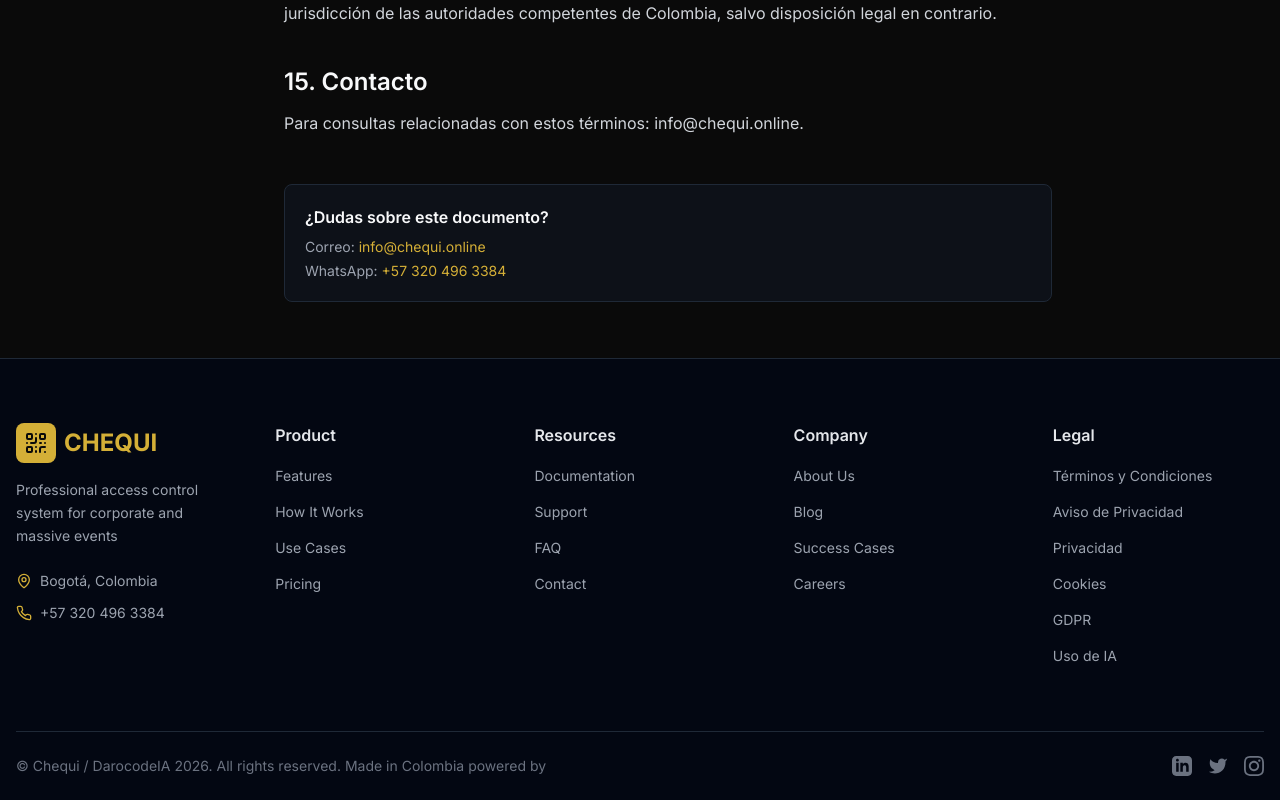
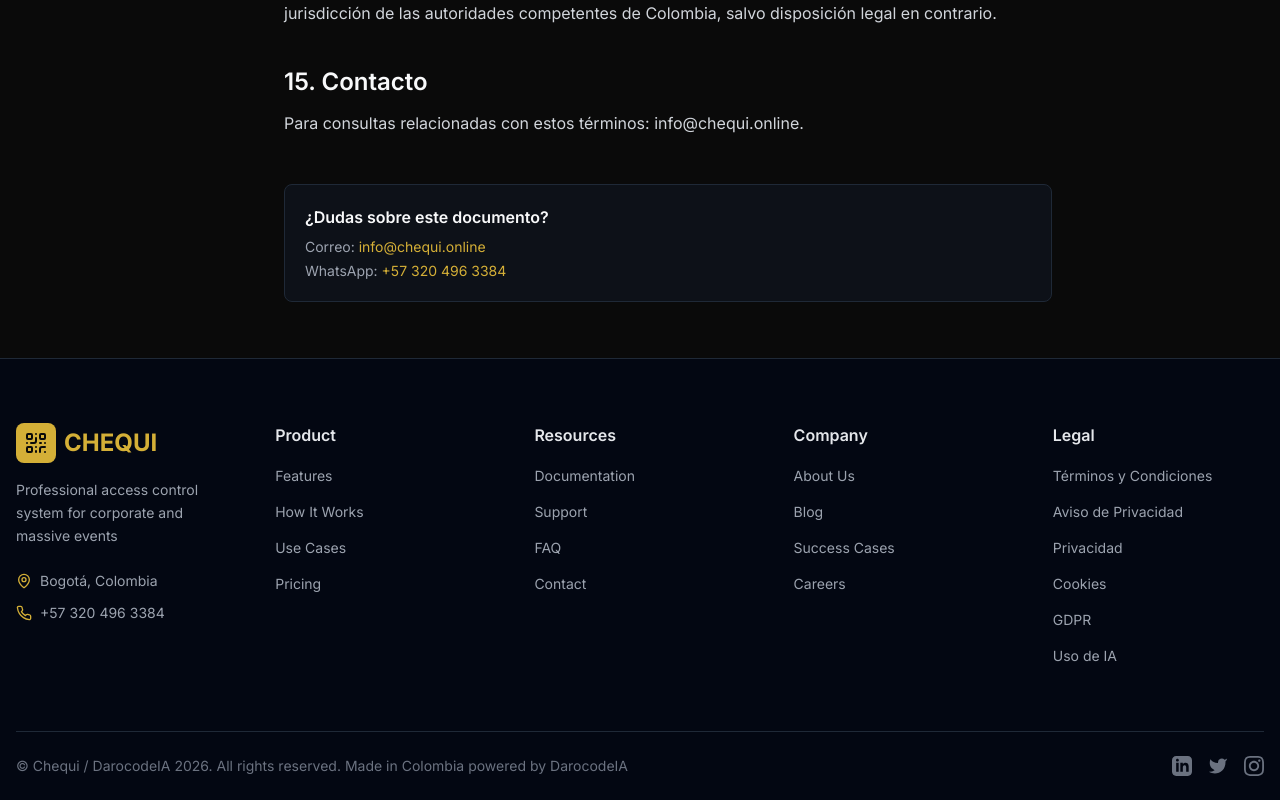
Before and after one commit to Darobeats/Chequi, a React (Vite) app: page /legal/terminos in a window 1280 px wide. Shown: the part 3751-4551 px from the top of the page. Built offline with nearby package versions, Linux system fonts and the light colour scheme.

Commit message:
Changes
Co-authored-by: Darobeats <204262690+Darobeats@users.noreply.github.com>

```diff
--- a/src/components/landing/LandingFooter.tsx
+++ b/src/components/landing/LandingFooter.tsx
@@ -155,7 +155,17 @@ const LandingFooter = () => {
             {/* Copyright */}
             <p className="text-sm text-gray-500 text-center md:text-left">
               {LEGAL_ENTITY.copyright} {new Date().getFullYear()}. {t("footer.copyright")}
-              <span className="hidden sm:inline"> {t("footer.madeWith")}</span>
+              <span className="hidden sm:inline">
+                {' '}{t("footer.madeWith")}{' '}
+                <a
+                  href="https://darocodeia.com/"
+                  target="_blank"
+                  rel="noopener noreferrer"
+                  className="hover:text-dorado transition-colors"
+                >
+                  DarocodeIA
+                </a>
+              </span>
             </p>
 
             {/* Social Links */}
```
